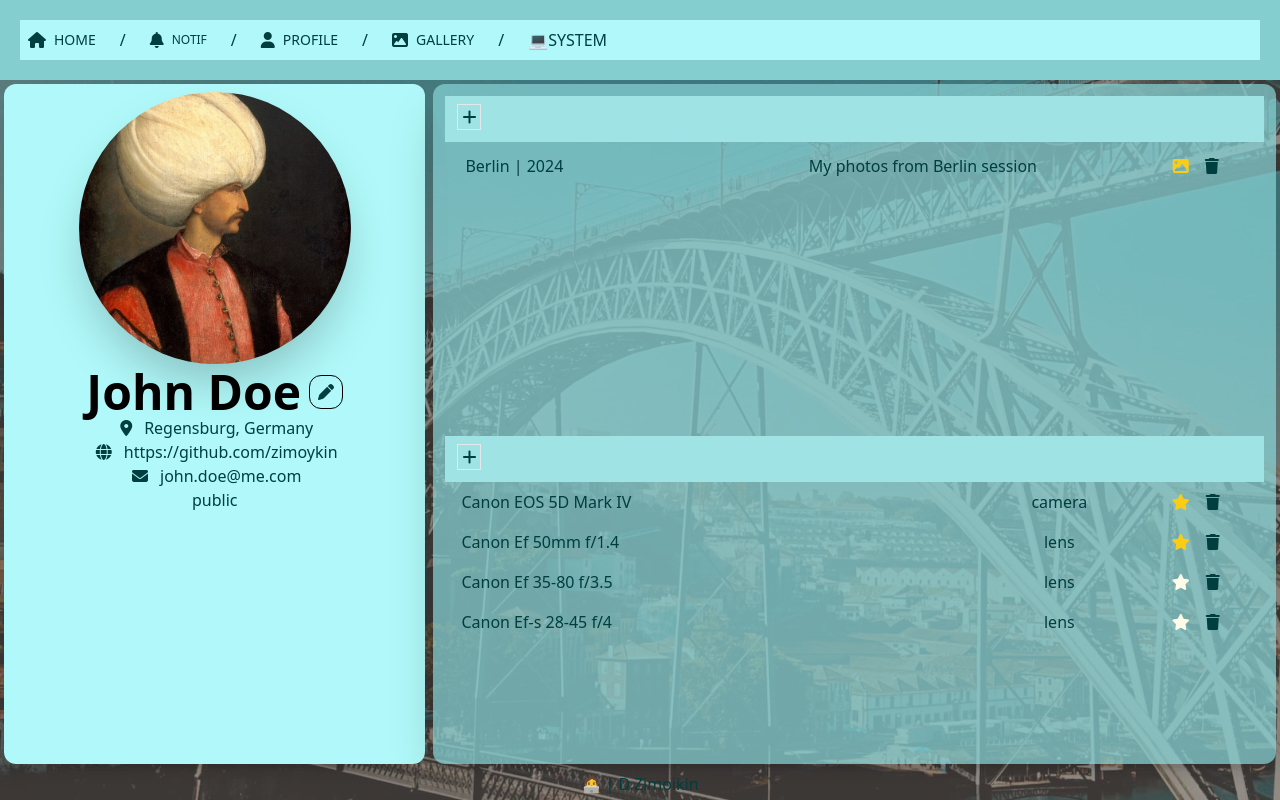
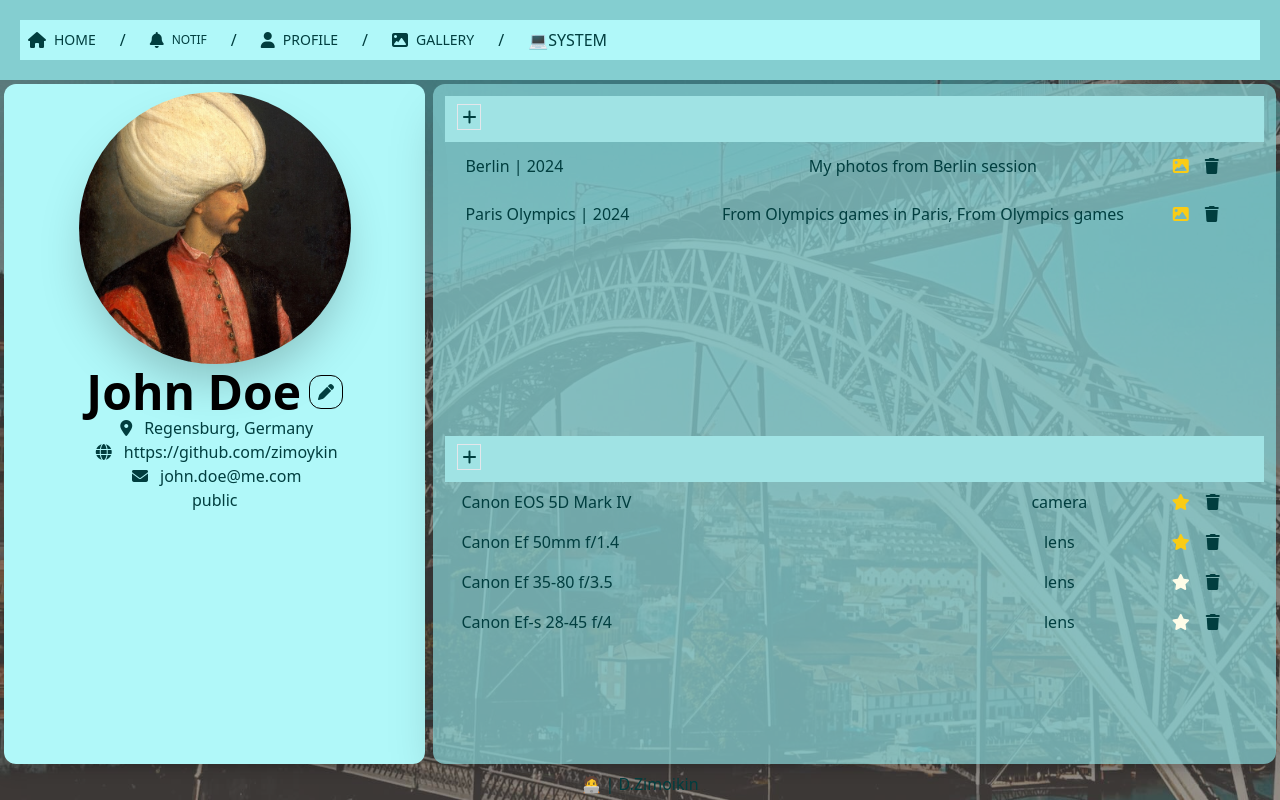
Before and after one commit to zimoykin/fe-gallery-v2, a React (Vite) app: page /profile in a window 1280 px wide. Built offline with nearby package versions, Linux system fonts and the light colour scheme; a web font is replaced by a local one.

Commit message:
small adjusment profile page

```diff
--- a/src/components/profile/equipments.component.tsx
+++ b/src/components/profile/equipments.component.tsx
@@ -13,17 +13,38 @@ const EquipmentsComponent: React.FC<Props> = ({ equipments: initial }) => {
         setEquipments(initial);
     }, [initial]);
 
+    const handleAddClick = () => {
+        setEquipments((eq) => {
+            return [...eq, {
+                name: 'New Equipment',
+                favorite: false,
+                type: 'other'
+            }];
+        });
+    };
+
+    const handleDeleteClick = (index: number) => {
+        setEquipments((eq) => {
+            return [...eq.slice(0, index), ...eq.slice(index + 1)];
+        });
+    };
+
+
     return (
-        <div className="flex flex-col w-full">
+        <div className="flex flex-col w-full p-3">
             {/* comand panel  */}
             <div className="flex justify-start items-start bg-command-panel-bg pt-2 pr-3 pb-3 pl-3 sticky top-0 z-10">
-                <i className="p-1 fa-solid fa-plus hover:bg-main-bg hover:scale-125 border transition ease-in-out delay-75" />
+                <i className="p-1 fa-solid fa-plus hover:bg-main-bg hover:scale-125 border transition ease-in-out delay-75"
+                    onClick={handleAddClick}
+                />
             </div>
             {/* table */}
             <table className="w-full h-full">
                 {
-                    [...equipments]?.map((eq) => (
-                        <tr className="w-full  hover:scale-101 transition ease-in-out delay-75 hover:bg-primary-bg mt-4">
+                    [...equipments]?.map((eq, index) => (
+                        <tr
+                            key={index}
+                            className="w-full  hover:scale-101 transition ease-in-out delay-75 hover:bg-primary-bg mt-4">
                             <td className="w-4/6 p-2">
                                 <span className="p-2">{eq.name}</span>
                             </td>
@@ -35,7 +56,9 @@ const EquipmentsComponent: React.FC<Props> = ({ equipments: initial }) => {
                                     : <i className="p-2 fa-solid fa-star text-yellow-50 hover:bg-yellow-500 hover:scale-125" />}
                                 </span>
                                 <span>
-                                    <i className="p-2 fas fa-trash hover:bg-danger-bg hover:scale-125" />
+                                    <i className="p-2 fas fa-trash hover:bg-danger-bg hover:scale-125"
+                                        onClick={() => handleDeleteClick(index)}
+                                    />
                                 </span>
                             </td>
 
--- a/src/components/profile/folders.component.tsx
+++ b/src/components/profile/folders.component.tsx
@@ -11,30 +11,55 @@ const FoldersComponent: React.FC<Props> = ({ folders: initialFolders }) => {
         setFolders(initialFolders);
     }, [initialFolders]);
 
+    const handleAddClick = () => {
+        setFolders((fold) => {
+            return [...fold, {
+                title: 'New Folder',
+                description: 'New Folder Description',
+                privateAccess: 0,
+                bgColor: '#ffffff',
+                color: '#000000',
+                sortOrder: fold.length + 1,
+                url: '/avatar.jpg'
+            }];
+        });
+    };
+
+    const handleDeleteClick = (index: number) => {
+        setFolders((fold) => {
+            return [...fold.slice(0, index), ...fold.slice(index + 1)];
+        });
+    };
 
     return (
-        <div className="flex flex-col w-full">
+        <div className="flex flex-col w-full p-3">
             {/* comand panel  */}
             <div className="flex justify-start items-start bg-command-panel-bg pt-2 pr-3 pb-3 pl-3 sticky top-0 z-10">
-                <i className="p-1 fa-solid fa-plus hover:bg-main-bg hover:scale-125 border transition ease-in-out delay-75" />
+                <i className="p-1 fa-solid fa-plus hover:bg-main-bg hover:scale-125 border transition ease-in-out delay-75"
+                    onClick={handleAddClick}
+                />
             </div>
             {/* table */}
             <table className="w-full h-full">
                 {
-                    [...folders]?.map((eq) => (
-                        <tr className="w-full  hover:scale-101 transition ease-in-out delay-75 hover:bg-primary-bg mt-4">
+                    [...folders]?.map((eq, index) => (
+                        <tr
+                            key={index}
+                            className="w-full max-h-20 hover:scale-101 transition ease-in-out delay-75 hover:bg-primary-bg mt-4">
                             <td className="w-2/6 p-3">
                                 <span className="p-2">{eq.title}</span>
                             </td>
                             <td className="w-3/6 text-center">
-                                <span>{eq.description}</span> </td>
+                                <span>{eq.description.slice(0, 50)}</span> </td>
                             <td className="w-1/6 text-center">
                                 <span>{(eq.privateAccess ?? 0) === 0
                                     ? <i className="p-2 fa-solid fa-image text-yellow-400 hover:bg-main-bg hover:scale-125" />
                                     : <i className="p-2 fa-solid fa-image text-yellow-50 hover:bg-yellow-500 hover:scale-125" />}
                                 </span>
                                 <span>
-                                    <i className="p-2 fas fa-trash hover:bg-danger-bg hover:scale-125" />
+                                    <i className="p-2 fas fa-trash hover:bg-danger-bg hover:scale-125"
+                                        onClick={() => handleDeleteClick(index)}
+                                    />
                                 </span>
                             </td>
 
--- a/src/pages/profile.page.tsx
+++ b/src/pages/profile.page.tsx
@@ -52,6 +52,16 @@ const ProfilePage: React.FC = () => {
                     title: 'Berlin | 2024',
                     url: '/my-photos.jpg',
                     privateAccess: 0
+                }, {
+                    bgColor: '#f5f5f5',
+                    color: '#000',
+                    description: 'From Olympics games in Paris, From Olympics games in Paris, From Olympics games in Paris, From Olympics games in Paris',
+                    id: '2',
+                    profileId: '1',
+                    sortOrder: 2,
+                    title: 'Paris Olympics | 2024',
+                    url: '/my-photos.jpg',
+                    privateAccess: 0
                 }
             ]);
         }, 3000);
@@ -76,14 +86,14 @@ const ProfilePage: React.FC = () => {
         {/* right side */}
         <div className='md:w-2/3 w-full bg-secondary-bg-75 shadow-2xl md:rounded-xl relative h-full '>
             {/* top right */}
-            <div className='w-full p-3 h-1/2 flex justify-start relative items-start overflow-y-auto'>
+            <div className='w-full  md:rounded-t-xl h-1/2 flex justify-start relative items-start overflow-y-auto'>
                 <FoldersComponent folders={folders} />
                 {isLoadingFolders && <div className='hidden w-full md:flex bg-black bg-opacity-60 justify-center items-center md:h-full absolute top-0 left-0' >
                     <CameraSpinner size='large' />
                 </div>}
             </div >
             {/* bottom right */}
-            <div className='w-full p-3 h-1/2 flex justify-start relative items-start overflow-y-auto'>
+            <div className='w-full h-1/2 flex justify-start relative items-start overflow-y-auto'>
                 <EquipmentsComponent equipments={profile?.equipment ?? []} />
                 {isLoadingProfle && <div className='hidden w-full md:flex bg-black bg-opacity-60 justify-center items-center md:h-full absolute top-0 left-0' >
                     <CameraSpinner size='large' />
--- a/tailwind.config.js
+++ b/tailwind.config.js
@@ -17,7 +17,7 @@ export default {
         "command-panel-bg": `var(--command-panel-bg)`,
       },
       maxWidth: {
-        "normal-screen": "1280px",
+        "normal-screen": "1600px",
       },
       scale: {
         101: "1.01",
```
